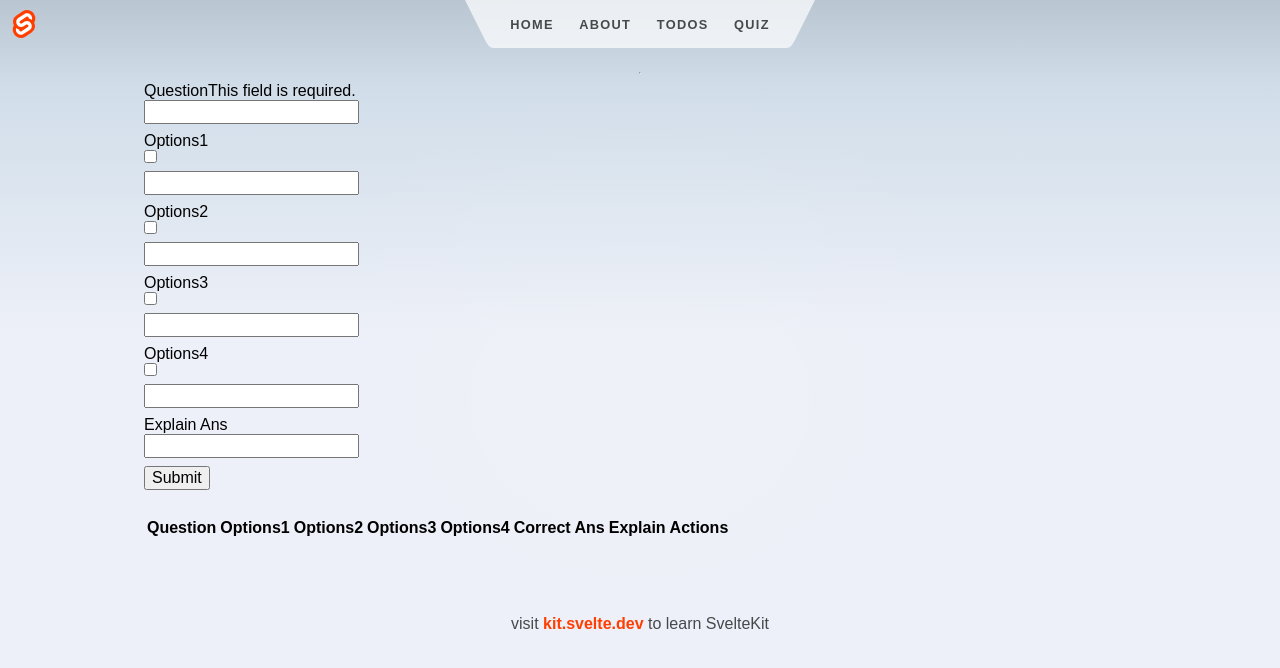
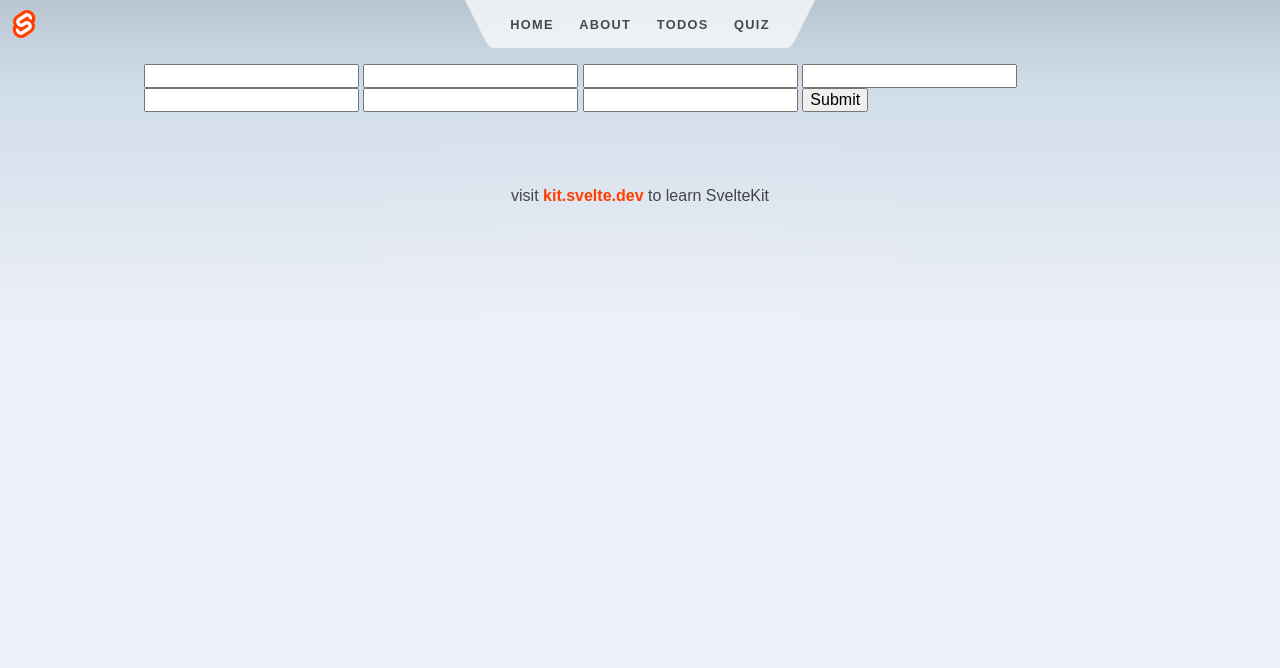
Before and after one commit to ashok-cse/my-sveltekit-app, a SvelteKit app: page /quiz in a window 1280 px wide. Shown: the top 668 px of the page. Built offline with nearby package versions, Linux system fonts and the light colour scheme.

Commit message:
Update Page 2 Times

```diff
--- a/src/routes/quiz/+page.svelte
+++ b/src/routes/quiz/+page.svelte
@@ -3,233 +3,71 @@
 	<title>Quiz Panel</title>
 	<meta name="description" content=" Quiz Panel app" />
 </svelte:head>
-
-
 <script>
-   var selectedRow = null
+    let question = [
+        {
+          label: "",
+            options: [
+                 {
+                    label: "",
+                    value: "",
+                 },
+                 {
+                    label: "",
+                    value: "",
+                 },
+                 {
+                    label: "",
+                    value: "",
+                    correct: false
+                 },
+                 {
+                    label: "",
+                    value: "",
+                 }
+                ],
+            answer: "",
+            explain: "",
+        },
+    ]
 
     function onFormSubmit() {
-    if (validate()) {
-        var formData = readFormData();
-        if (selectedRow == null)
-            insertNewRecord(formData);
-        else
-            updateRecord(formData);
-        resetForm();
-    }
+        console.log(question)
     }
 
-function readFormData() {
-    var formData = {};
-    formData["ques"] = document.getElementById("ques").value;
-    formData["myCheck"] = document.getElementById("myCheck").value;
-    formData["myCheck1"] = document.getElementById("myCheck1").value;
-    formData["myCheck2"] = document.getElementById("myCheck2").value;
-    formData["myCheck3"] = document.getElementById("myCheck3").value;
-    formData["Options1"] = document.getElementById("Options1").value;
-    formData["Options2"] = document.getElementById("Options2").value;
-    formData["Options3"] = document.getElementById("Options3").value;
-    formData["Options4"] = document.getElementById("Options4").value;
-    formData["explain"] = document.getElementById("explain").value;
-    return formData;
+    function onFormReset() {
+        console.log("reset")
     }
 
-function insertNewRecord(data) {
-    var table = document.getElementById("QuesList").getElementsByTagName('tbody')[0];
-    var newRow = table.insertRow(table.length);
-    cell1 = newRow.insertCell(0);
-    cell1.innerHTML = data.ques;
-    cell2 = newRow.insertCell(1);
-    cell2.innerHTML = data.Options1;
-    cell3 = newRow.insertCell(2);
-    cell3.innerHTML = data.Options2;
-    cell4 = newRow.insertCell(3);
-    cell4.innerHTML = data.Options3;
-    cell5 = newRow.insertCell(4);
-    cell5.innerHTML = data.Options4;
-
-
-    if (document.getElementById("myCheck").checked == true) {
-        document.getElementById("myCheck1").checked = false;
-        document.getElementById("myCheck2").checked = false;
-        document.getElementById("myCheck3").checked = false;
-        cell6 = newRow.insertCell(5);
-        cell6.innerHTML = data.Options1;
-    } if (document.getElementById("myCheck1").checked == true) {
-        document.getElementById("myCheck").checked = false;
-        document.getElementById("myCheck2").checked = false;
-        document.getElementById("myCheck3").checked = false;
-        cell6 = newRow.insertCell(5);
-        cell6.innerHTML = data.Options2;
-    }  if (document.getElementById("myCheck2").checked == true) {
-        document.getElementById("myCheck").checked = false;
-        document.getElementById("myCheck1").checked = false;
-        document.getElementById("myCheck3").checked = false;
-        cell6 = newRow.insertCell(5);
-        cell6.innerHTML = data.Options3;
-
-    }  if (document.getElementById("myCheck3").checked == true) {
-        document.getElementById("myCheck").checked = false;
-        document.getElementById("myCheck1").checked = false;
-        document.getElementById("myCheck2").checked = false;
-        cell6 = newRow.insertCell(5);
-        cell6.innerHTML = data.Options4;
-    }
-    cell7 = newRow.insertCell(6);
-    cell7.innerHTML = data.explain;
-    cell8 = newRow.insertCell(7);
-    cell8.innerHTML = `<a onClick="onEdit(this)">Edit</a>
-                       <a onClick="onDelete(this)">Delete</a>`;
+    function onFormChange() {
+        console.log("change")
     }
 
-function resetForm() {
-    document.getElementById("ques").value = "";
-    document.getElementById("Options1").value = "";
-    document.getElementById("Options2").value = "";
-    document.getElementById("Options3").value = "";
-    document.getElementById("Options4").value = "";
-    document.getElementById("answer").value = "";
-    document.getElementById("explain").value = "";
-    selectedRow = null;
+    function onFormInput() {
+        console.log("input")
     }
 
-function onEdit(td) {
-    selectedRow = td.parentElement.parentElement;
-    document.getElementById("ques").value = selectedRow.cells[0].innerHTML;
-    document.getElementById("Options1").value = selectedRow.cells[1].innerHTML;
-    document.getElementById("Options2").value = selectedRow.cells[2].innerHTML;
-    document.getElementById("Options3").value = selectedRow.cells[3].innerHTML;
-    document.getElementById("Options4").value = selectedRow.cells[4].innerHTML;
-    document.getElementById("explain").value = selectedRow.cells[6].innerHTML;
-}
-function updateRecord(formData) {
-    selectedRow.cells[0].innerHTML = formData.ques;
-    selectedRow.cells[1].innerHTML = formData.Options1;
-    selectedRow.cells[2].innerHTML = formData.Options2;
-    selectedRow.cells[3].innerHTML = formData.Options3;
-    selectedRow.cells[4].innerHTML = formData.Options4;
-    if (document.getElementById("myCheck").checked == true) {
-        document.getElementById("myCheck1").checked = false;
-        document.getElementById("myCheck2").checked = false;
-        document.getElementById("myCheck3").checked = false;
-        selectedRow.cells[5].innerHTML = formData.Options1;
-    } if (document.getElementById("myCheck1").checked == true) {
-        document.getElementById("myCheck").checked = false;
-        document.getElementById("myCheck2").checked = false;
-        document.getElementById("myCheck3").checked = false;
-        selectedRow.cells[5].innerHTML = formData.Options2;
-    }  if (document.getElementById("myCheck2").checked == true) {
-        document.getElementById("myCheck").checked = false;
-        document.getElementById("myCheck1").checked = false;
-        document.getElementById("myCheck3").checked = false;
-        selectedRow.cells[5].innerHTML = formData.Options3;
-    }  if (document.getElementById("myCheck3").checked == true) {
-        document.getElementById("myCheck").checked = false;
-        document.getElementById("myCheck1").checked = false;
-        document.getElementById("myCheck2").checked = false;
-        selectedRow.cells[5].innerHTML = formData.Options4;
-    }
-    selectedRow.cells[6].innerHTML = formData.explain;
+    function onFormInvalid() {
+        console.log("invalid")
     }
 
-function onDelete(td) {
-    if (confirm('Are you sure to delete this record ?')) {
-        row = td.parentElement.parentElement;
-        document.getElementById("quesList").deleteRow(row.rowIndex);
-        resetForm();
+    function onFormValid() {
+        console.log("valid")
     }
-}
-function validate() {
-    isValid = true;
-    checked = false;
-    if (document.getElementById("ques").value == "") {
-        isValid = false;
-        document.getElementById("quesValidationError").classList.remove("hide");
-    } else {
-        isValid = true;
-        if (!document.getElementById("quesValidationError").classList.contains("hide"))
-            document.getElementById("quesValidationError").classList.add("hide");
-    }
-    if (document.getElementById("Options1").checked == false && document.getElementById("Options2").checked == false && document.getElementById("Options3").checked == false && document.getElementById("Options4").checked == false) {
-        checked = false;
-        console.error("Please Check One Option");
-    } else {
-        checked = true;
-    }
-    return isValid;
-}
+
 
 </script>
 
- <hr>
-			<div class="quiz-form">
-                <form onsubmit="event.preventDefault();onFormSubmit();" autocomplete="off">
+
 <div>
-                        <label>Question</label><label class="validation-error hide" id="quesValidationError">This field is required.</label>
-                        <input type="text" name="ques" id="ques">
-                    </div>
-                    <div>
-                        <label>Options1</label>
-                        <input type="checkbox" id="myCheck">
-                        <input type="text" name="Options1" id="Options1">
-                        <label>Options2</label>
-                        <input type="checkbox" id="myCheck1">
-                        <input type="text" name="Options2" id="Options2">
-                        <label>Options3</label>
-                        <input type="checkbox" id="myCheck2">
-                        <input type="text" name="Options3" id="Options3">
-                        <label>Options4</label>
-                        <input type="checkbox" id="myCheck3">
-                        <input type="text" name="Options4" id="Options4">
-                    </div>
-                    <div>
-                        <label>Explain Ans</label>
-                        <input type="text" name="explain" id="explain">
-                    </div>
-                    <div  class="form-action-buttons">
-                        <input type="submit" value="Submit">
-                    </div>
+    <form>
+        <input type="text" bind:value="{question[0].label}">
+        <input type="text" bind:value="{question[0].options[0].label}">
+        <input type="text" bind:value="{question[0].options[1].label}">
+        <input type="text" bind:value="{question[0].options[2].label}">
+        <input type="text" bind:value="{question[0].options[3].label}">
+        <input type="text" bind:value="{question[0].answer}">
+        <input type="text" bind:value="{question[0].explain}">
+        <button type="submit" on:click="{onFormSubmit}">Submit</button>
     </form>
 </div>
-		<br/>
-		<div class = "quiz-table">
-                <table class="list" id="QuesList">
-                    <thead>
-                        <tr>
-                            <th>Question</th>
-                            <th>Options1</th>
-                            <th>Options2</th>
-                            <th>Options3</th>
-                            <th>Options4</th>
-                            <th>Correct Ans</th>
-                            <th>Explain</th>
-                            <th>Actions</th>
-                        </tr>
-                    </thead>
-                    <tbody>
-
-                    </tbody>
-                </table>
-        </div>
-
-<style>
-	* {
-		font-family: inherit;
-		font-size: inherit;
-	}
-
-	input {
-		display: block;
-		margin: 0 0 0.5em 0;
-	}
-
-	select {
-		float: left;
-		margin: 0 1em 1em 0;
-		width: 14em;
-	}
-
-	.buttons {
-		clear: both;
-	}
-</style>
```
Lines whose indentation alone changed are shown as unchanged.
